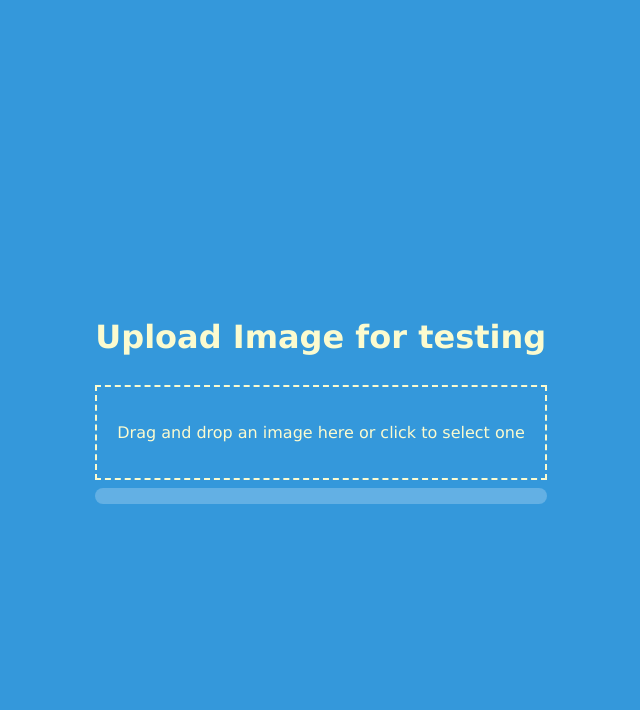
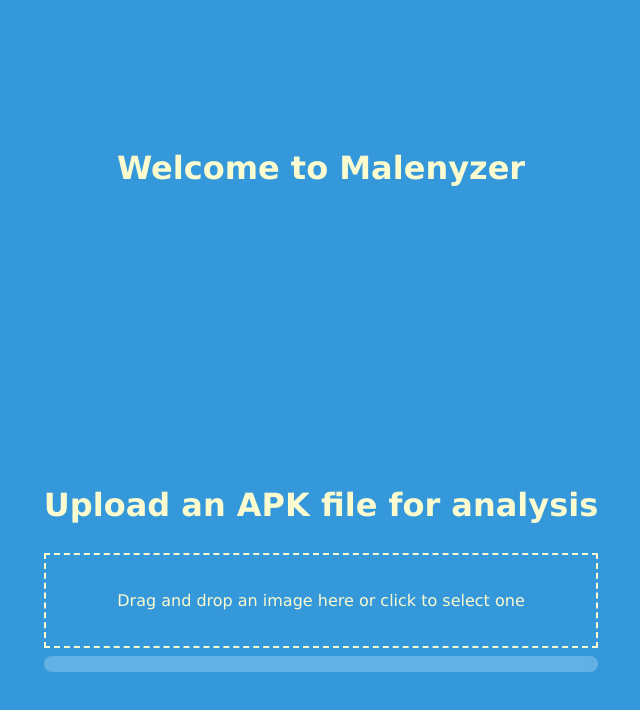
Before and after one commit to Hayzedd-A/machineModeling, a plain HTML site: page index.html in a window 1280 px wide. Shown: the whole page, without its empty margins (319-959 px from the left). Drawn offline with Linux system fonts and the light colour scheme.

Commit message:
Update index.html

```diff
--- a/index.html
+++ b/index.html
@@ -7,8 +7,9 @@
     <title>Capstone Model</title>
  </head>
  <body>
+  <h1> Welcome to Malenyzer</h1>
     <div class="container">
-        <h1>Upload Image for testing</h1>
+        <h1>Upload an APK file for analysis</h1>
         <div class="imageDrop">
             <div class="upload-container">
                 <div class="drop-area" id="dropArea">
```
